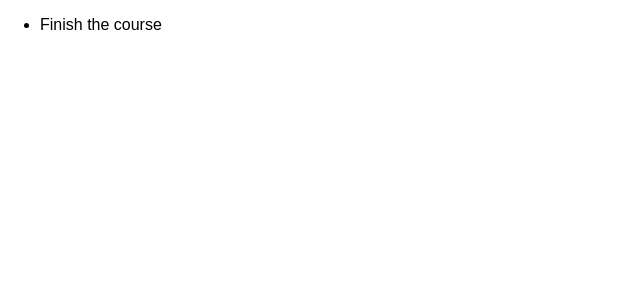
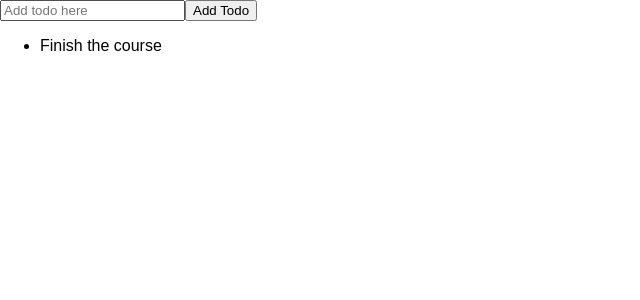
Before and after one commit to ushusdeepthi/todo-react-ts, a React (Create React App) app: page / in a window 1280 px wide. Shown: the top 300 px of the page, without its empty margins (0-640 px from the left). Built offline with nearby package versions, Linux system fonts and the light colour scheme.

Commit message:
:sparkles: Add create todo functionality

```diff
--- a/src/App.tsx
+++ b/src/App.tsx
@@ -1,9 +1,14 @@
 import React from 'react';
+import CreateTodo from './components/CreateTodo';
 import TodoList from './components/TodoList';
 
 const App: React.FC = ()=>{
   const todos = [{id:1,text:'Finish the course'}]
+  const todoHandler = (text:string)=>{
+    console.log(text)
+  }
   return <>
+          <CreateTodo onAddTodo={todoHandler} />
           <TodoList items={todos}/>
           </>
 }
--- /dev/null
+++ b/src/components/CreateTodo.tsx
@@ -0,0 +1,23 @@
+import React,{ useRef } from 'react'
+
+type CreateTodoProps ={                // we can either use type or interface
+    onAddTodo:(todoText:string) => void;
+}
+const CreateTodo:React.FC<CreateTodoProps> = (props) => {
+
+    const inputRef = useRef<HTMLInputElement>(null);
+    const handleSubmit =(e:React.FormEvent)=>{
+        e.preventDefault();
+        const enteredText = inputRef.current!.value;
+        console.log(enteredText)
+        props.onAddTodo(enteredText)
+    }
+    return (
+        <form onSubmit={handleSubmit}>
+            <input type="text" placeholder="Add todo here" ref={inputRef} />
+            <input type="submit" value="Add Todo" />
+        </form>
+    )
+}
+
+export default CreateTodo
```
